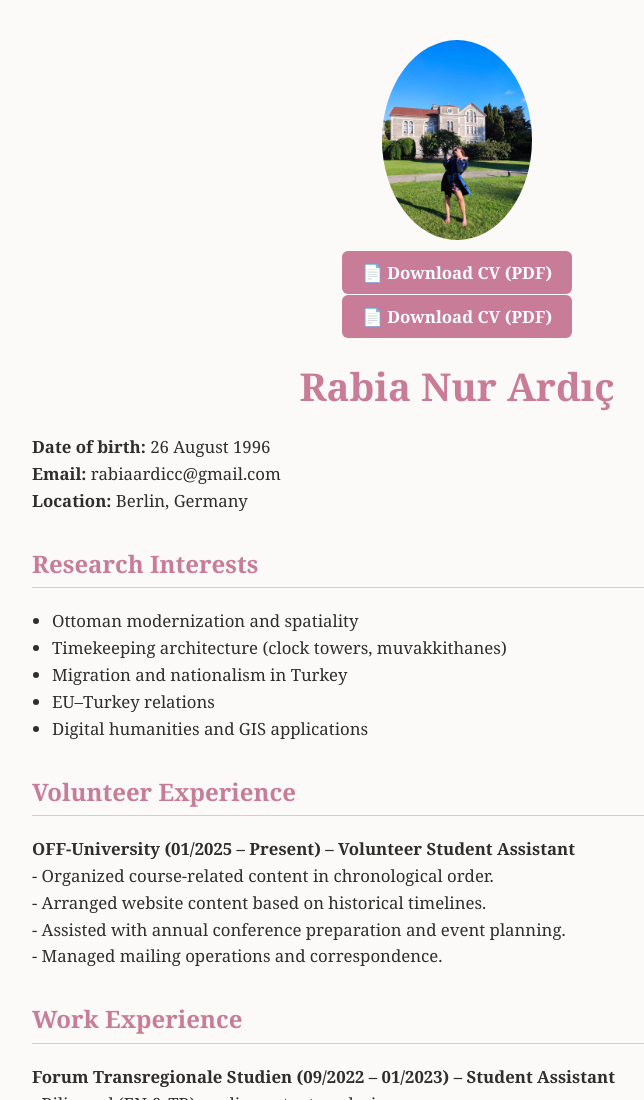
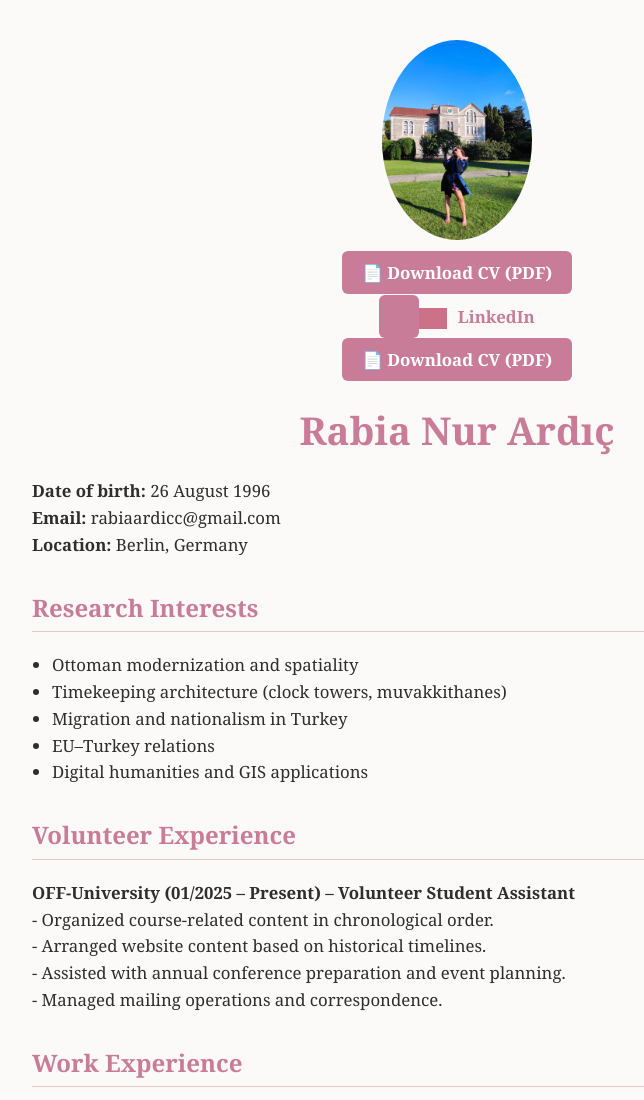
Before and after one commit to rabiaardicc/rabiaardicc.github.io, a plain HTML site: page index.html in a window 1280 px wide. Shown: the top 1100 px of the page, without its empty margins (183-827 px from the left). Drawn offline with Linux system fonts and the light colour scheme; grey boxes are pictures that could not be loaded.

Commit message:
Update index.html

```diff
--- a/index.html
+++ b/index.html
@@ -44,6 +44,13 @@
   <p style="text-align: center; margin-top: 10px;">
   <a href="CV - RABIA NUR ARDIC .pdf" download style="background-color: #c97c97; color: white; padding: 10px 20px; border-radius: 6px; text-decoration: none; font-weight: bold;">
     📄 Download CV (PDF)
+    <p style="text-align: center; margin-top: 10px;">
+  <a href="https://www.linkedin.com/in/rabia-ardıç-0997a4172/" target="_blank" style="text-decoration: none;">
+    <img src="https://cdn.jsdelivr.net/gh/simple-icons/simple-icons/icons/linkedin.svg" alt="LinkedIn" width="28" style="vertical-align: middle; filter: invert(31%) sepia(11%) saturate(1789%) hue-rotate(295deg) brightness(95%) contrast(87%); margin-right: 6px;">
+    <span style="font-weight: bold; color: #c97c97;">LinkedIn</span>
+  </a>
+</p>
+
   </a>
 </p>
 
```
